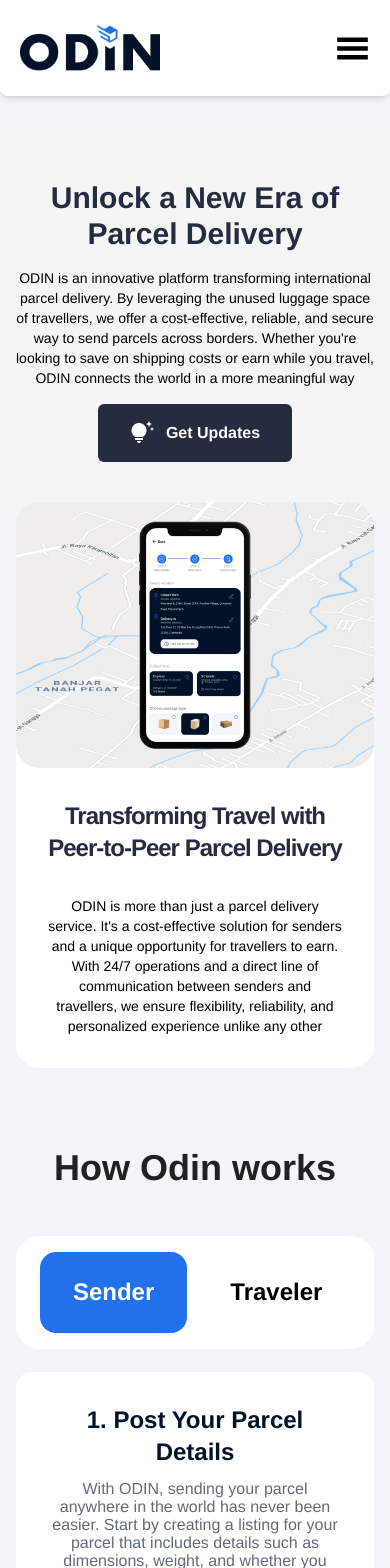
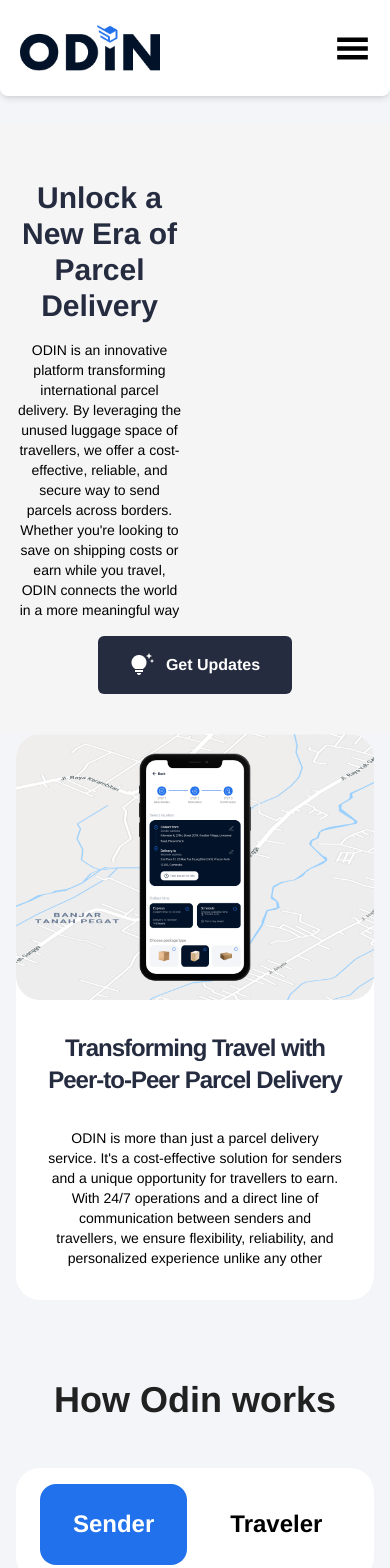
Before and after one commit to GeorgeShalamberidze/ODIN, a React (Vite) app: page / in a window 390 px wide. Shown: the top 1568 px of the page. Built offline with nearby package versions, Linux system fonts and the light colour scheme.

Commit message:
add fading effect

```diff
--- a/package.json
+++ b/package.json
@@ -10,12 +10,14 @@
     "preview": "vite preview"
   },
   "dependencies": {
+    "@emotion/react": "^11.11.4",
     "@headlessui/react": "^1.7.18",
     "axios": "^1.6.8",
     "firebase": "^10.10.0",
     "formik": "^2.4.5",
     "i18next": "^23.10.1",
     "react": "^18.2.0",
+    "react-awesome-reveal": "^4.2.8",
     "react-dom": "^18.2.0",
     "react-i18next": "^14.1.0",
     "react-icons": "^5.0.1",
--- a/src/components/BenefitsSection/index.tsx
+++ b/src/components/BenefitsSection/index.tsx
@@ -2,6 +2,7 @@
 import { useTranslation } from "react-i18next";
 import { keyFeaturesData } from "@/constants/keyFeatures";
 import KeyFeature from "./keyFeature";
+import { Fade } from "react-awesome-reveal";
 
 const KeyFeaturesSection = () => {
   const { t } = useTranslation();
@@ -10,6 +11,7 @@
       className="mx-4 md:mx-14 lg:mx-28 items-center text-center mb-20"
       id="keyFeatures"
     >
+      <Fade className="w-full" triggerOnce duration={800}>
         <div className="flex flex-col gap-3 mb-[83px]">
           <h1 className="text-[#212121] text-4xl md:text-5xl font-bold">
             Key Features
@@ -27,6 +29,7 @@
             />
           ))}
         </div>
+      </Fade>
     </div>
   );
 };
--- a/src/components/EmailSubmitionSection/index.tsx
+++ b/src/components/EmailSubmitionSection/index.tsx
@@ -2,10 +2,15 @@
 import FormikForm from "../Formik";
 import Parcel from "@/assets/png/parcel101.png";
 import "./style.css";
+import { Fade } from "react-awesome-reveal";
 
 const EmailSubmitionSection = () => {
   return (
-    <div className="bg-[#F5F5F5] mx-4 md:mx-14 lg:mx-28 flex justify-between gap-5 mb-16">
+    <div
+      className="bg-[#F5F5F5] mx-4 md:mx-14 lg:mx-28 flex justify-between gap-5 mb-16"
+      id="emailSection"
+    >
+      <Fade className="w-full" triggerOnce duration={800}>
         <div className="flex items-center justify-between flex-1">
           <div className="max-w-[800px]">
             <div className="flex flex-col gap-3 md:gap-6">
@@ -14,8 +19,8 @@
               </p>
               <p className="text-md md:text-xl text-[#262C40]">
                 Ready to revolutionize the way you send and receive parcels?
-              Provide your e-mail address and stay informed. We’ll let you know
-              as soon as ODIN goes live, so you can be among the first to
+                Provide your e-mail address and stay informed. We’ll let you
+                know as soon as ODIN goes live, so you can be among the first to
                 experience the future of parcel delivery
               </p>
             </div>
@@ -30,6 +35,7 @@
             className="h-[431px] my-[31px] object-cover rounded-3xl"
           />
         </div>
+      </Fade>
     </div>
   );
 };
--- a/src/components/Footer/index.tsx
+++ b/src/components/Footer/index.tsx
@@ -1,6 +1,7 @@
 import React from "react";
 import OdinWhiteLogo from "@/assets/logos/odin-white-logo.png";
 import { headerItems } from "@/constants/headerItems";
+import { Fade } from "react-awesome-reveal";
 
 const Footer = () => {
   return (
@@ -13,28 +14,41 @@
           <img src={OdinWhiteLogo} alt="company logo" className="w-40" />
         </div>
         <div className="flex justify-between w-full pb-9 pt-9 3xs:pb-14 3xs:pt-14 gap-8">
+          <Fade triggerOnce direction="left" duration={800}>
             <div className="flex-col gap-8 flex-1 max-w-[470px] hidden 3xs:flex">
               <img src={OdinWhiteLogo} alt="company logo" className="w-40" />
               <p className="hidden md:flex">
                 ODIN is an innovative platform transforming international parcel
-              delivery. By leveraging the unused luggage space of travellers, we
-              offer a cost-effective, reliable, and secure way to send parcels
-              across borders. Whether you're looking to save on shipping costs
-              or earn while you travel, ODIN connects the world in a more
-              meaningful way
+                delivery. By leveraging the unused luggage space of travellers,
+                we offer a cost-effective, reliable, and secure way to send
+                parcels across borders. Whether you're looking to save on
+                shipping costs or earn while you travel, ODIN connects the world
+                in a more meaningful way
               </p>
             </div>
+          </Fade>
+
+          <Fade triggerOnce direction="right" duration={800}>
             <div className="flex flex-col gap-3 flex-1 md:flex-none font-bold items-end 3xs:items-start">
               {headerItems.map((item) => (
-              <div key={item.id} className="cursor-pointer hover:opacity-65">
+                <a
+                  href={`#${item.name}`}
+                  className="no-underline text-inherit"
+                  key={item.id}
+                >
+                  <div className="cursor-pointer hover:opacity-65">
                     <p>{item.name}</p>
                   </div>
+                </a>
               ))}
             </div>
+          </Fade>
+          <Fade triggerOnce direction="right" duration={800}>
             <div className="flex flex-col gap-4 flex-1 md:flex-none font-bold">
               <div className="font-normal">Contacts</div>
-            <p>info@odin.ge</p>
+              <p className="hover:opacity-65 cursor-pointer">info@odin.ge</p>
             </div>
+          </Fade>
         </div>
         <div className="h-[1px] w-full bg-[#9FA7B6] mb-6"></div>
         <div className="flex w-full justify-end pb-6">
--- a/src/components/Hero/index.tsx
+++ b/src/components/Hero/index.tsx
@@ -5,6 +5,7 @@
 import GetUpdates from "@/assets/png/get-updates.png";
 import ImgTwo from "@/assets/png/parcels/img2.png";
 import ImgThree from "@/assets/png/parcels/img3.png";
+import { Fade } from "react-awesome-reveal";
 
 const Hero = () => {
   const { t } = useTranslation();
@@ -12,12 +13,15 @@
     <div className="bg-[#F5F5F5]">
       <div className="flex flex-col gap-2 mx-4 md:mx-14 lg:mx-28 py-10 md:py-[70px] text-center md:text-start">
         <div className="flex justify-center md:justify-between gap-6 mt-4 w-full ">
+          <Fade triggerOnce className="w-full" duration={800}>
             <div className="flex flex-col gap-4 max-w-[600px] w-full md:pr-6">
               <h1 className="text-3xl md:text-5xl text-[#262C40] font-bold">
                 {t("heroMainText")}
               </h1>
               <p className="text-sm md:text-base">{t("heroSecondaryText")}</p>
             </div>
+          </Fade>
+          <Fade triggerOnce className="w-full" duration={800}>
             <div className="h-fit w-full hidden justify-end md:flex">
               <div className="relative w-fit">
                 <img
@@ -32,23 +36,31 @@
                 />
               </div>
             </div>
+          </Fade>
         </div>
 
+        <Fade triggerOnce className="w-full" duration={800}>
           <div className="flex justify-center md:justify-between items-center">
+            <a href="#emailSection" className="no-underline text-inherit">
               <div className="bg-[#262C40] h-fit text-white flex gap-3 w-fit px-8 py-[17px] rounded-md cursor-pointer mt-2">
                 <img src={GetUpdates} alt="light blub" className="w-6 h-6" />
                 <p className="text-base font-bold">{t("getUpdates")}</p>
               </div>
-
+            </a>
             <div className="hidden md:flex gap-3">
               <div className="flex justify-end">
                 <img src={ImgTwo} alt="gift wrap up" className="w-full h-44" />
               </div>
               <div className="hidden lg:flex gap-4 justify-end">
-              <img src={ImgThree} alt="gift wrap up" className="w-full h-44" />
+                <img
+                  src={ImgThree}
+                  alt="gift wrap up"
+                  className="w-full h-44"
+                />
               </div>
             </div>
           </div>
+        </Fade>
       </div>
     </div>
   );
--- a/src/components/HowOdinWorks/index.tsx
+++ b/src/components/HowOdinWorks/index.tsx
@@ -1,14 +1,17 @@
 import React, { useState } from "react";
 import HowOdinWorksContent from "./odinWorkContent";
 import { senderItems, travelerItems } from "@/constants/odinWorkItems";
-
+import { Fade } from "react-awesome-reveal";
 const HowOdinWorks = () => {
   const [clientPicked, setCliendPicked] = useState<string>("sender");
 
   return (
     <div className="mb-24 relative" id="howOdinWorks">
+      <Fade triggerOnce className="w-full" duration={800}>
         <div className="flex items-center justify-center text-center mb-12">
-        <h1 className="text-4xl md:text-5xl text-[#212121]">How Odin works</h1>
+          <h1 className="text-4xl md:text-5xl text-[#212121]">
+            How Odin works
+          </h1>
         </div>
 
         <div className="flex items-center justify-center h-28 w-full mb-6">
@@ -51,6 +54,7 @@
             <HowOdinWorksContent isSender={false} content={travelerItems} />
           )}
         </div>
+      </Fade>
     </div>
   );
 };
--- a/src/components/MapSection/index.tsx
+++ b/src/components/MapSection/index.tsx
@@ -2,12 +2,17 @@
 import { useTranslation } from "react-i18next";
 import Map from "@/assets/png/map.png";
 import Iphone from "@/assets/png/iphoneX.png";
+import { Fade } from "react-awesome-reveal";
 
 const MapSection = () => {
   const { t } = useTranslation();
   return (
     <div className="mb-20 mt-0 md:mt-[50px] mx-4 md:mx-14 lg:mx-28 relative">
-      <div className="flex bg-white rounded-3xl flex-col md:flex-row" id="map">
+      <Fade className="w-full" triggerOnce duration={800}>
+        <div
+          className="flex bg-white rounded-3xl flex-col md:flex-row"
+          id="map"
+        >
           <div className="relative w-auto lg:w-1/2 flex-1">
             <img
               src={Map}
@@ -24,9 +29,12 @@
             <p className="text-2xl text-[#262C40] tracking-[-1px] font-bold">
               {t("mapSectionMainText")}
             </p>
-          <p className="text-sm md:text-base">{t("mapSectionSecondaryText")}</p>
+            <p className="text-sm md:text-base">
+              {t("mapSectionSecondaryText")}
+            </p>
           </div>
         </div>
+      </Fade>
     </div>
   );
 };
--- a/src/components/SecuritySection/index.tsx
+++ b/src/components/SecuritySection/index.tsx
@@ -1,9 +1,11 @@
 import React from "react";
 import SecurityOptionSwitcher from "./securityOptionSwitcher";
+import { Fade } from "react-awesome-reveal";
 
 const SecuritySection = () => {
   return (
     <div className="mb-12 mx-4 md:mx-14 lg:mx-28" id="trustAndSecurity">
+      <Fade className="w-full" triggerOnce duration={800}>
         <div className="flex items-center justify-center mb-12">
           <h1 className="text-[#212121] text-4xl md:text-5xl font-bold">
             Trust & Security
@@ -11,6 +13,7 @@
         </div>
 
         <SecurityOptionSwitcher />
+      </Fade>
     </div>
   );
 };
```
Also changed, not shown: 1 other file (tests, documents, lock files or other folders). Lines whose indentation alone changed are shown as unchanged.
